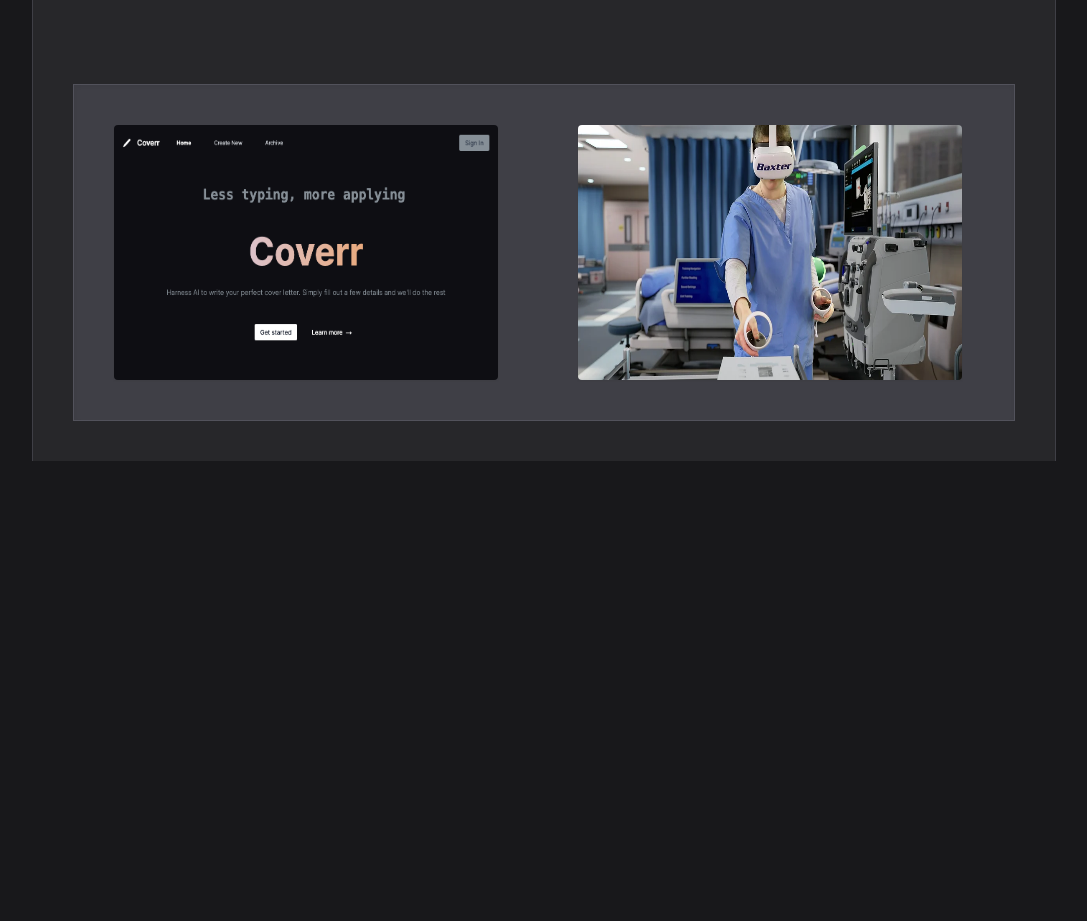
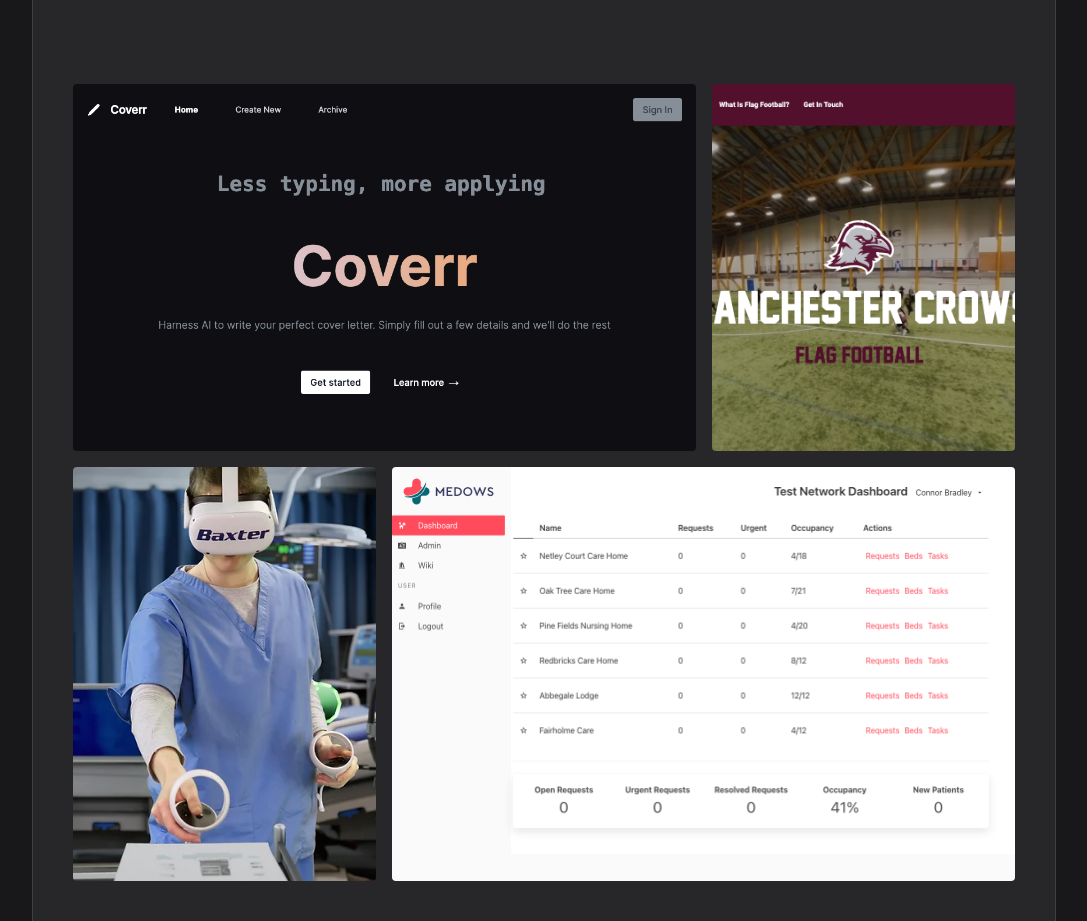
Before and after one commit to connorbradley26/cbradley.dev, a Next.js app: page / in a window 1280 px wide. Shown: the part 340-1261 px from the top of the page, without its empty margins (96-1183 px from the left). Before the commit the page ends 801 px from the top, so only its background shows below. Built offline with nearby package versions, Linux system fonts and the light colour scheme.

Commit message:
Got project tiles in a good spot

```diff
--- /dev/null
+++ b/types/Project.ts
@@ -0,0 +1,10 @@
+import { StaticImageData } from "next/image"
+
+export interface Project {
+        position: number,
+        name: string
+        src: StaticImageData,
+        alt: string,
+        description: string,
+        priority?: boolean
+}
--- /dev/null
+++ b/ui/components/projectModal.tsx
@@ -0,0 +1,41 @@
+import Image from 'next/image'
+
+const ProjectModal = ({ project, onClose }: { project: any, onClose: Function }) => {
+
+    return (
+        <>
+
+            <div tabIndex={-1} className="fixed top-0 left-0 right-0 z-50  w-full p-4 overflow-x-hidden overflow-y-auto md:inset-0 h-[calc(100%-1rem)] md:h-full">
+                <div className="relative w-full h-full max-w-2xl md:h-auto">
+                    <div className="relative rounded-lg shadow bg-zinc-700">
+                        {/* header */}
+                        <div className="flex items-start justify-between p-4 border-b border-b-zinc-500 rounded-t">
+                            {/* Title */}
+                            <h3 className="text-xl font-semibold text-white">
+                                {project.name}
+                            </h3>
+
+                            {/* Close Button */}
+                            <button onClick={() => onClose()} type="button" className="text-gray-400 bg-transparent hover:bg-gray-200 hover:text-gray-900 rounded-lg text-sm p-1.5 ml-auto inline-flex items-center">
+                                <svg aria-hidden="true" className="w-5 h-5" fill="currentColor" viewBox="0 0 20 20" xmlns="http://www.w3.org/2000/svg"><path fillRule="evenodd" d="M4.293 4.293a1 1 0 011.414 0L10 8.586l4.293-4.293a1 1 0 111.414 1.414L11.414 10l4.293 4.293a1 1 0 01-1.414 1.414L10 11.414l-4.293 4.293a1 1 0 01-1.414-1.414L8.586 10 4.293 5.707a1 1 0 010-1.414z" clip-rule="evenodd"></path></svg>
+                                <span className="sr-only">Close modal</span>
+                            </button>
+                        </div>
+
+                        {/* Content */}
+                        <div className="p-6 space-y-6">
+                            <Image {...project} placeholder="blur" className='rounded' />
+                            <p className="text-gray-400 text-sm">
+                                {project.description}
+                            </p>
+                        </div>
+
+                    </div>
+                </div>
+            </div>
+        </>
+
+    )
+}
+
+export default ProjectModal
--- /dev/null
+++ b/ui/components/projectTile.tsx
@@ -0,0 +1,13 @@
+import { Project } from "@/types/Project";
+import Image from "next/image";
+
+const ProjectTile = ({ project, setSelectedProject }: {project: Project, setSelectedProject: Function}) => {
+
+    return (
+        <div className='h-full' onClick={() => setSelectedProject(project)} >
+           <Image {...project} placeholder="blur" className='hover:scale-105 object-cover h-full rounded' />
+        </div>
+    )
+}
+
+export default ProjectTile;
--- a/ui/components/projectsTile.tsx
+++ /dev/null
@@ -1,60 +0,0 @@
-import Image from 'next/image';
-import coverrPicture from '../../public/projects/coverr.png';
-import baxterPicture from '../../public/projects/baxter.webp';
-import crowsfootballPicture from '../../public/projects/crowsfootball.png';
-import medowsPicture from '../../public/projects/medows.png';
-import launchesPicture from '../../public/projects/launches.png';
-
-
-const projects = [
-    {
-        position: 0,
-        name: "Coverr",
-        src: coverrPicture,
-        alt: "Coverr Project",
-        priority: true
-    },
-    {
-        position: 1,
-        name: "Baxter",
-        src: baxterPicture,
-        alt: "Baxter Project"
-    },
-    {
-        position: 2,
-        name: "Crows Football",
-        src: crowsfootballPicture,
-        alt: "Crows Football Project"
-    },
-    {
-        position: 3,
-        name: "Medows",
-        src: medowsPicture,
-        alt: "Medows Project"
-    },
-    {
-        position: 4,
-        name: "Launches",
-        src: launchesPicture,
-        alt: "Launches Project"
-    }
-]
-
-
-const ProjectsTile = () => {
-
-    return (
-        <div className="w-full shadow-inner border border-zinc-600 bg-zinc-700  ">
-
-            <div className='snap-x snap-mandatory  inline-flex flex-row overflow-x-scroll '>
-                {projects.map((project, i) => (
-                    <div className='mx-10 my-10 snap-center shadow-sm flex-shrink-0 flex object-fit'>
-                        <Image {...project} placeholder="blur" className='w-96 rounded' />
-                    </div>
-                ))}
-            </div>
-        </div>
-    );
-}
-
-export default ProjectsTile;
--- /dev/null
+++ b/ui/components/projectsTiles.tsx
@@ -0,0 +1,82 @@
+import coverrPicture from '../../public/projects/coverr.png';
+import baxterPicture from '../../public/projects/baxter.webp';
+import crowsfootballPicture from '../../public/projects/crowsfootball.png';
+import medowsPicture from '../../public/projects/medows.png';
+import launchesPicture from '../../public/projects/launches.png';
+import { useState } from 'react';
+import ProjectModal from './projectModal';
+import ProjectTile from './projectTile';
+
+const projects = [
+    {
+        position: 0,
+        name: "Coverr",
+        src: coverrPicture,
+        alt: "Coverr Project",
+        description: "Coverr is an app I built to create a simple way to create a cover letter. I built it using Next.js, TailwindCSS, Prisma, and OpenAI.",
+        priority: true
+    },
+    {
+        position: 1,
+        name: "Baxter",
+        src: baxterPicture,
+        alt: "Baxter Project",
+        description: "Baxter is a project I built to help my friend with his business. I built it using Next.js, TailwindCSS, and Prisma."
+    },
+    {
+        position: 2,
+        name: "Crows Football",
+        src: crowsfootballPicture,
+        alt: "Crows Football Project",
+        description: "Crows Football is a project I built to help my friend with his business. I built it using Next.js, TailwindCSS, and Prisma."
+    },
+    {
+        position: 3,
+        name: "Medows",
+        src: medowsPicture,
+        alt: "Medows Project",
+        description: "Medows is a project I built to help my friend with his business. I built it using Next.js, TailwindCSS, and Prisma."
+    },
+    {
+        position: 4,
+        name: "Launches",
+        src: launchesPicture,
+        alt: "Launches Project",
+        description: "Launches is a project I built to help my friend with his business. I built it using Next.js, TailwindCSS, and Prisma."
+    }
+]
+
+const ProjectsTiles = () => {
+    const [selectedProject, setSelectedProject] = useState(null);
+
+    return (
+        <>
+            <div className="grid grid-cols-3 gap-4 ">
+                <div className="col-span-2">
+                    <ProjectTile project={projects.find(x => x.name == "Coverr")} setSelectedProject={setSelectedProject} />
+                </div>
+                <div className="col-span-1 space-y-4">
+                    <ProjectTile project={projects.find(x => x.name == "Crows Football")} setSelectedProject={setSelectedProject} />
+
+                    {/* <ProjectTile project={projects.find(x => x.name == "Launches")} setSelectedProject={setSelectedProject} /> */}
+                </div>
+            </div>
+            <div className="grid grid-cols-3 gap-4 mt-4">
+                <div className="col-span-1 space-y-4">
+                    <ProjectTile project={projects.find(x => x.name == "Baxter")} setSelectedProject={setSelectedProject} />
+                </div>
+                <div className="col-span-2">
+                    <ProjectTile project={projects.find(x => x.name == "Medows")} setSelectedProject={setSelectedProject} />
+                </div>
+            </div>
+
+            {selectedProject && (
+                <>
+                    <ProjectModal project={selectedProject} onClose={() => { setSelectedProject(null) }} />
+                </>
+            )}
+        </>
+    );
+}
+
+export default ProjectsTiles;
--- a/ui/home.tsx
+++ b/ui/home.tsx
@@ -1,11 +1,11 @@
 import Header from "./components/header";
-import ProjectsTile from "./components/projectsTile";
-
+import ProjectsTiles from "./components/projectsTiles";
 export function Home() {
     return (
         <>
         <Header title="Hello 👋" subtitle="Software Engineer from Cheshire, UK."/>
-        <ProjectsTile />
+
+        <ProjectsTiles />
         </>
     )
 }
--- /dev/null
+++ b/ui/projects/[name].tsx
@@ -0,0 +1,6 @@
+export default function Projects() {
+
+    return (
+        <div> Hello </div>
+    )
+}
```
